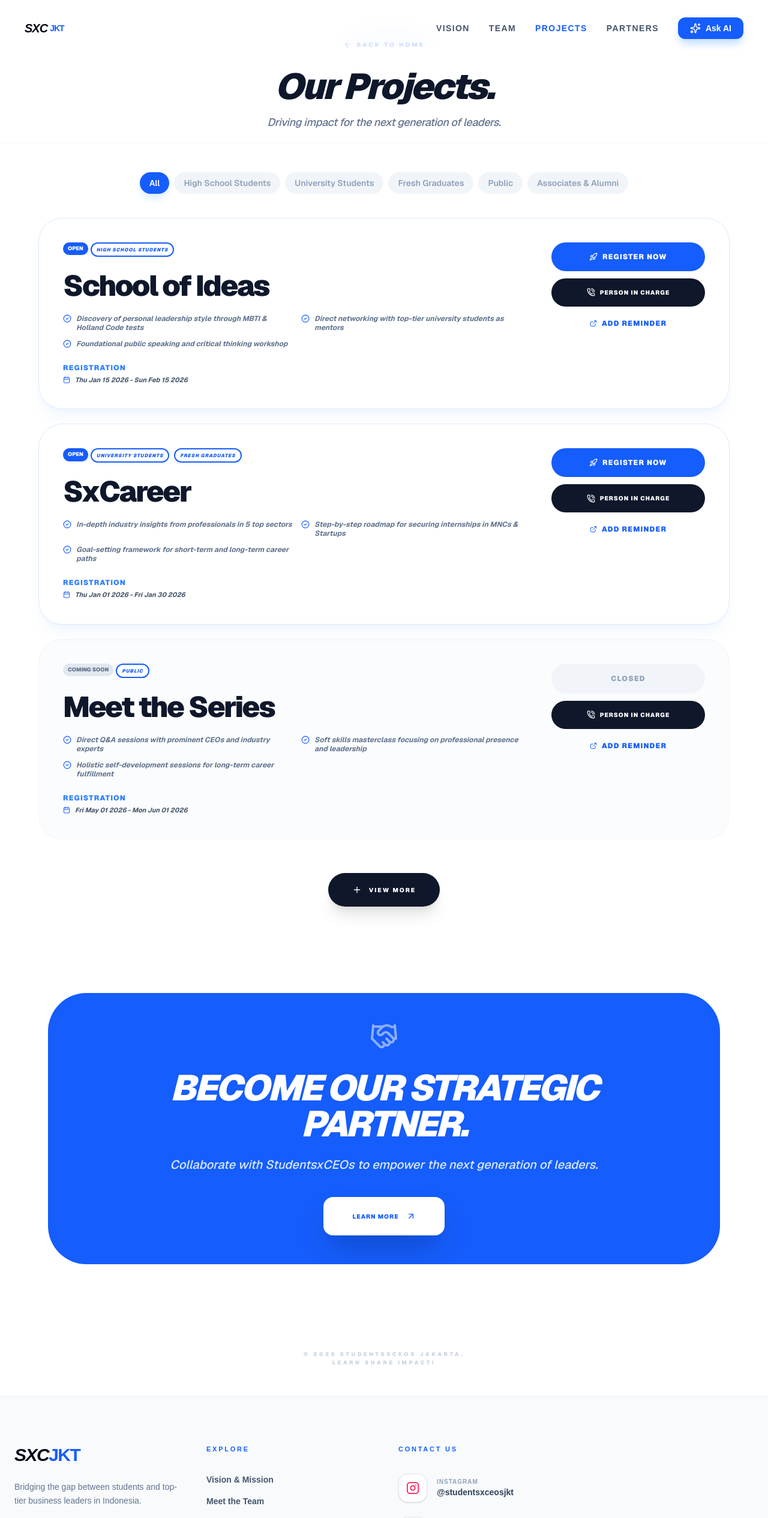
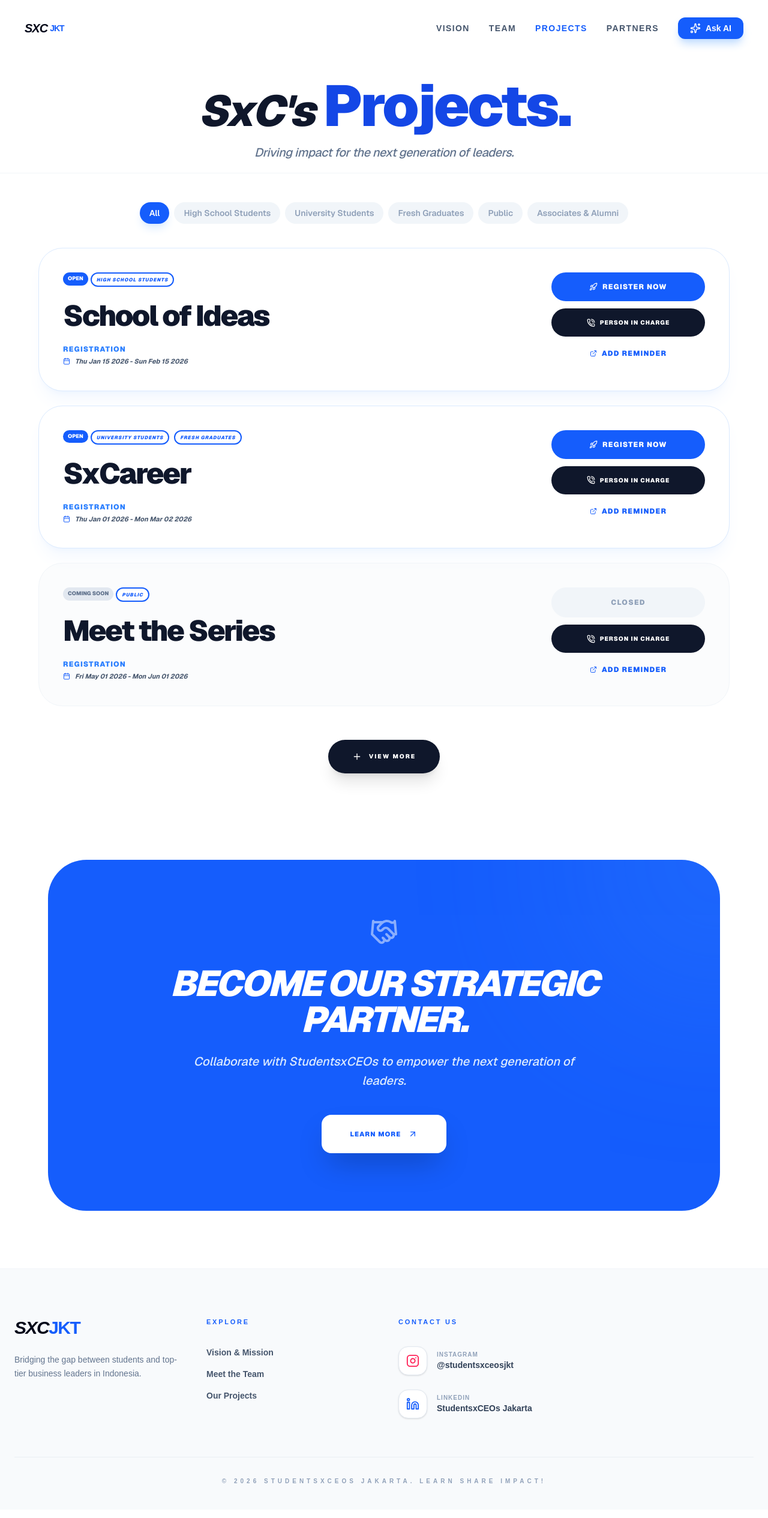
Before and after one commit to Krozlov/StudentXCeoTD2, a Next.js app: page /events in a window 1280 px wide. Shown: the top 2530 px of the page at 60% size. Built offline with nearby package versions, Linux system fonts and the light colour scheme.

Commit message:
fix: revise structure

```diff
--- a/package.json
+++ b/package.json
@@ -12,7 +12,7 @@
     "@google/generative-ai": "^0.24.1",
     "framer-motion": "^12.29.2",
     "lucide-react": "^0.562.0",
-    "next": "16.1.4",
+    "next": "^16.1.6",
     "react": "19.2.3",
     "react-dom": "19.2.3",
     "react-markdown": "^10.1.0"
--- a/src/app/events/page.tsx
+++ b/src/app/events/page.tsx
@@ -12,9 +12,6 @@ import {
   ExternalLink,
   Plus,
   Handshake,
-  Instagram,
-  Linkedin,
-  Mail,
   ArrowUpRight
 } from "lucide-react";
 import {PROJECTS_DATA as PROJECTS} from "@/constants/projects";
@@ -28,6 +25,12 @@ const getProjectStatus = (start: string, end: string) => {
   if (now < startDate) return "COMING SOON";
   if (now >= startDate && now <= endDate) return "OPEN";
   return "FINISHED";
+};
+
+const STATUS_PRIORITY :Record<string, number> = {
+  "OPEN": 1,
+  "COMING SOON": 2,
+  "FINISHED": 3
 };
 
 export default function ProjectsPage() {
@@ -44,58 +47,62 @@ export default function ProjectsPage() {
     return [...filtered].sort((a, b) => {
       const statusA = getProjectStatus(a.startDate, a.endDate);
       const statusB = getProjectStatus(b.startDate, b.endDate);
-      const priority: Record<string, number> = { "OPEN": 1, "COMING SOON": 2, "FINISHED": 3 };
-      return priority[statusA] - priority[statusB];
+      return STATUS_PRIORITY[statusA] - STATUS_PRIORITY[statusB];
     });
   }, [activeFilter]);
 
-  const visibleProjects = showAll ? processedProjects : processedProjects.slice(0, 3);
-  const selectedProject = PROJECTS.find(p => p.id === selectedId);
+  const visibleProjects= showAll ? processedProjects : processedProjects.slice(0, 3);
+  const selectedProject = useMemo(() =>
+    processedProjects.find(p=> p.id === selectedId) || null,
+    [selectedId, processedProjects]
+  );
 
   return (
     <div className="min-h-screen bg-white text-slate-900 font-sans selection:bg-blue-100 overflow-x-hidden">
 
       {/*HEADER*/}
-      <section className="pt-16 pb-5 px-6 border-b border-slate-100">
+      <section className="pt-32 pb-5 px-6 border-b border-slate-100">
         <div className="max-w-6xl mx-auto text-center">
-          <Link href="/" className="inline-flex items-center gap-2 text-[10px] font-black uppercase tracking-[0.3em] text-blue-600 hover:gap-4 transition-all mb-8">
-            <ArrowLeft size={14} /> Back to Home
-          </Link>
-          <h1 className="text-6xl font-black tracking-tighter mb-4 italic leading-none">Our Projects.</h1>
-          <p className="text-slate-500 font-medium text-lg italic tracking-tight">Driving impact for the next generation of leaders.</p>
+          <h1 className="text-7xl font-black tracking-tighter mb-4 italic leading-none">SxC's<span className="text-blue-700 md:text-8xl not-italic"> Projects.</span></h1>
+          <p className="text-slate-500 font-medium text-xl italic tracking-tight">Driving impact for the next generation of leaders.</p>
         </div>
       </section>
 
       {/*LIST SECTION*/}
       <section className="py-12 px-6">
         <div className="max-w-6xl mx-auto">
+
           {/*Filter*/}
           <div className="flex flex-wrap justify-center gap-2 mb-10">
             {CATEGORIES.map((cat) => (
               <button
                 key={cat}
                 onClick={() => { setActiveFilter(cat); setShowAll(false); }}
-                className={`px-4 py-2 rounded-full text-xs md:text-sm font-semibold font-black transition-all duration-300 ${activeFilter === cat ? "bg-blue-600 text-white shadow-lg shadow-blue-100" : "bg-slate-100 text-slate-400 hover:bg-slate-200"}`}
+                className={`px-4 py-2 rounded-full text-xs md:text-sm font-semibold transition-all duration-300 ${activeFilter === cat ? "bg-blue-600 text-white shadow-lg shadow-blue-100" : "bg-slate-100 text-slate-400 hover:bg-slate-200"}`}
               >
                 {cat}
               </button>
             ))}
           </div>
+
           {/*Content*/}
           <div className="flex flex-col gap-6">
               {visibleProjects.map((proj) => {
                 const status = getProjectStatus(proj.startDate, proj.endDate);
                 const googleUrl = `https://calendar.google.com/calendar/render?action=TEMPLATE&text=${encodeURIComponent(proj.title)}&dates=${proj.startDate.replace(/-/g, '')}/${proj.endDate.replace(/-/g, '')}&details=${encodeURIComponent(proj.description)}`;
-
                 return (
                   <motion.div
                     key={proj.id}
                     layout
-                    initial={{ opacity: 0, y: 20 }}
+                    initial={{ opacity:0, y:20 }}
                     animate={{ opacity: 1, y: 0 }}
-                    exit={{ opacity: 0, scale: 0.95 }}
+                    exit={{ opacity:0, scale: 0.95 }}
                     onClick={() => setSelectedId(proj.id)}
+                    onKeyDown={(e)=> e.key === 'Enter' && setSelectedId(proj.id)}
+                    tabIndex={0}
                     className={`group relative border rounded-[2.5rem] p-6 md:p-10 flex flex-col md:flex-row items-start gap-8 transition-all duration-500 cursor-pointer ${status === 'OPEN' ? 'bg-white border-blue-100 shadow-xl shadow-blue-500/5' : 'bg-slate-50/50 border-slate-100'}`}
+                    role="button"
+                    aria-label={`View details for ${proj.title}`}
                   >
                     <div className="flex-grow space-y-6">
 
@@ -117,16 +124,6 @@ export default function ProjectsPage() {
                       <h3 className="text-3xl md:text-5xl font-black tracking-tighter leading-none group-hover:text-blue-600 transition-colors">
                         {proj.title}
                       </h3>
-
-                      {/*Outcomes*/}
-                      <div className="grid grid-cols-1 md:grid-cols-2 gap-3">
-                        {proj.outcomes?.map((item, index) => (
-                          <div key={index} className="flex items-start gap-2">
-                            <CheckCircle2 size={14} className="text-blue-600 shrink-0" />
-                            <span className="text-slate-500 text-xs font-bold italic leading-tight">{item}</span>
-                          </div>
-                        ))}
-                      </div>
 
                       {/*Dates*/}
                         <div className="space-y-1">
@@ -163,32 +160,133 @@ export default function ProjectsPage() {
 
             {!showAll && processedProjects.length > 3 && (
               <button onClick={() => setShowAll(true)} className="mt-8 mx-auto flex items-center gap-3 px-10 py-5 bg-slate-900 text-white rounded-full text-[10px] font-black uppercase tracking-[0.2em] hover:bg-blue-600 transition-all shadow-xl">
-                <Plus size={16} /> View More
+                <Plus size={16} />View More
               </button>
             )}
           </div>
         </div>
       </section>
 
-      {/* PARTNER CTA SECTION */}
-      <section className="py-12 px-6 bg-blue-600 text-white rounded-[4rem] mx-20 my-24 overflow-hidden relative">
+      {/*PARTNER CTA SECTION*/}
+      <section className="py-16 md:py-24 px-6 bg-blue-600 text-white rounded-[2.5rem] md:rounded-[4rem] mx-4 md:mx-20 my-16 md:my-24 overflow-hidden relative">
         <div className="max-w-4xl mx-auto text-center relative z-10">
-          <Handshake size={48} className="mx-auto mb-8 opacity-50" />
-          <h2 className="text-4xl md:text-6xl font-black italic tracking-tighter mb-6 uppercase">Become Our Strategic Partner.</h2>
-          <p className="text-blue-100 text-lg md:text-xl font-medium italic mb-10">
+          <Handshake size={40} className="md:w-12 md:h-12 mx-auto mb-6 md:mb-8 opacity-50" />
+          <h2 className="text-3xl md:text-6xl font-black italic tracking-tighter mb-4 md:mb-6 uppercase leading-none">
+            Become Our <br className="md:hidden" /> Strategic Partner.
+          </h2>
+          <p className="text-blue-100 text-sm md:text-xl font-medium italic mb-8 md:mb-10 max-w-2xl mx-auto leading-relaxed">
             Collaborate with StudentsxCEOs to empower the next generation of leaders.
           </p>
-          <Link href="#" className="inline-flex items-center gap-3 px-12 py-6 bg-white text-blue-600 rounded-2xl font-black text-[10px] uppercase tracking-widest hover:scale-105 transition-transform shadow-2xl">
+
+          <Link
+            href="#"
+            className="inline-flex w-full md:w-auto items-center justify-center gap-3 px-8 md:px-12 py-5 md:py-6 bg-white text-blue-600 rounded-2xl font-black text-[10px] md:text-[11px] uppercase tracking-widest hover:scale-105 transition-transform shadow-2xl"
+          >
             Learn More <ArrowUpRight size={16} />
           </Link>
         </div>
+
+        {/*Background*/}
+        <div className="absolute top-0 right-0 w-64 h-64 md:w-96 md:h-96 bg-blue-400 rounded-full blur-[100px] md:blur-[150px] opacity-30 -translate-y-1/2 translate-x-1/2" />
       </section>
 
-      {/*FOOTER*/}
-      <footer className="py-12 text-center text-slate-300 text-[9px] font-black uppercase tracking-[0.4em]">
-        © 2026 StudentsxCEOs Jakarta. <br/> Learn Share Impact!
-      </footer>
+      {/*MODAL POPUP*/}
+      <AnimatePresence>
+        {selectedId && selectedProject && (
+          <div className="fixed inset-0 z-[100] flex items-center justify-center p-4 md:p-6">
+            {/*Backdrop */}
+            <motion.div
+              initial={{opacity: 0 }}
+              animate={{ opacity:1}}
+              exit={{opacity:0}}
+              onClick={() => setSelectedId(null)}
+              className="absolute inset-0 bg-slate-900/80 backdrop-blur-xl"
+            />
 
+            {/*Konten*/}
+            <motion.div
+              layoutId={String(selectedId)}
+              className="relative bg-white w-full max-w-2xl max-h-[85vh] overflow-y-auto p-8 md:p-14 rounded-[2.5rem] md:rounded-[4rem] shadow-2xl z-10 custom-scrollbar"
+            >
+              {/*Close Button Mobile*/}
+              <button
+                onClick={() => setSelectedId(null)}
+                className="absolute top-6 right-8 text-slate-300 hover:text-slate-900 transition-colors md:hidden"
+              >
+                <Plus size={24} className="rotate-45" />
+              </button>
+
+              {/*Categories*/}
+              <div className="flex flex-wrap gap-2 mb-6 ">
+                {selectedProject.categories?.map((cat) => (
+                  <span key={cat} className="py-1 px-3 rounded-full bg-blue-50 text-blue-600 text-[9px] font-black uppercase tracking-widest border border-blue-100">
+                    {cat}
+                  </span>
+                ))}
+              </div>
+
+              {/*Title & Description*/}
+              <h2 className="text-4xl md:text-5xl font-black mb-6 border-blue-500 tracking-tighter leading-none text-slate-900">
+                {selectedProject.title}
+              </h2>
+
+              <div className="bg-slate-50 p-6 md:p-8 rounded-[2rem] mb-10 border-l-8 border-blue-600">
+                <p className="text-slate-600 text-base md:text-xl font-medium italic leading-relaxed">
+                  "{selectedProject.description}"
+                </p>
+              </div>
+
+              {/*Outcomes*/}
+              <div className="mb-10">
+                <h4 className="text-[10px] font-black uppercase tracking-[0.3em] text-slate-300 mb-6 flex items-center gap-2">
+                  <span className="w-8 h-[2px] bg-slate-100"></span> Key Takeaways
+                </h4>
+                <div className="grid gap-4">
+                  {selectedProject.outcomes?.map((item, index) => (
+                    <div key={index} className="flex items-start gap-4 group">
+                      <div className="w-6 h-6 rounded-full bg-blue-100 flex items-center justify-center shrink-0 group-hover:bg-blue-600 transition-colors">
+                        <CheckCircle2 size={12} className="text-blue-600 group-hover:text-white" />
+                      </div>
+                      <span className="text-slate-700 text-sm md:text-base font-bold italic leading-snug">{item}</span>
+                    </div>
+                  ))}
+                </div>
+              </div>
+
+              {/*Technical Info*/}
+              <div className="grid grid-cols-2 gap-6 mb-12 py-8 border-y border-slate-100">
+                <div>
+                  <p className="text-xs font-black text-slate-500 uppercase tracking-widest mb-2">Timeline</p>
+                  <p className="text-slate-900 font-bold italic text-sm">
+                    {new Date(selectedProject.startDate).toLocaleDateString('en-US', { month: 'long', year: 'numeric' })}
+                  </p>
+                </div>
+                <div>
+                  <p className="text-xs font-black text-slate-500 uppercase tracking-widest mb-2">Partnership Window</p>
+                  <p className="text-slate-900 font-bold italic text-sm">{selectedProject.partnerRange || "TBA"}</p>
+                </div>
+              </div>
+
+              {/*CTA*/}
+              <div className="flex flex-col md:flex-row gap-4">
+                <Link
+                  href={selectedProject.link || "#"}
+                  target="_blank"
+                  className="flex-[2] py-5 bg-blue-600 text-white text-xs font-black uppercase tracking-[0.2em] rounded-2xl text-center hover:bg-blue-700 transition-all flex items-center justify-center gap-3 shadow-xl shadow-blue-200"
+                >
+                  <Rocket size={16}/> Register Now!
+                </Link>
+                <button
+                  onClick={()=> setSelectedId(null)}
+                  className="flex-1 py-5 bg-slate-200 text-slate-400 text-xs font-black uppercase tracking-[0.2em] rounded-2xl hover:bg-slate-200 transition-all"
+                >
+                  Back
+                </button>
+              </div>
+            </motion.div>
+          </div>
+        )}
+      </AnimatePresence>
     </div>
 
   );
--- a/src/app/vision-mission/page.tsx
+++ b/src/app/vision-mission/page.tsx
@@ -16,9 +16,6 @@ export default function VisionMissionPage() {
       <section className="relative pt-30 pb-5 px-10 bg-slate-50">
         <div className="max-w-4xl mx-auto text-center">
           <motion.div initial={{opacity:0, y:20 }} animate={{opacity: 1, y:0 }} transition={{duration: 0.6 }}>
-            <Link href="/" className="inline-flex items-center gap-2 text-[10px] font-black uppercase tracking-[0.3em] text-blue-600 mb-4">
-              <ArrowLeft size={14} /> Back to Home
-            </Link>
             <h1 className="text-5xl md:text-8xl font-black tracking-tighter leading-[0.85] mb-4">
               Learn <br/> <span className="text-blue-600">Share <br/> <span className="text-black italic text-5xl md:text-8xl"> IMPACT!</span></span>
             </h1>
@@ -158,10 +155,6 @@ export default function VisionMissionPage() {
           </div>
         </div>
       </section>
-      {/*FOOTER*/}
-      <footer className="py-12 text-center text-slate-300 text-[9px] font-black uppercase tracking-[0.4em]">
-        © 2026 StudentsxCEOs Jakarta. <br/> Learn Share Impact!
-      </footer>
     </div>
   );
 }
--- a/src/constants/projects.ts
+++ b/src/constants/projects.ts
@@ -1,4 +1,16 @@
 export const CATEGORIES = ["All", "High School Students", "University Students", "Fresh Graduates", "Public", "Associates & Alumni"];
+
+export interface Project {
+  id: number;
+  title: string;
+  categories: string[];
+  description: string;
+  outcomes: string[];
+  startDate: string;
+  endDate: string;
+  partnerRange?: string;
+  link?: string;
+}
 
 export const PROJECTS_DATA = [
   {
@@ -29,7 +41,7 @@ export const PROJECTS_DATA = [
       "Goal-setting framework for short-term and long-term career paths"
     ],
     startDate: "2026-01-01",
-    endDate: "2026-01-30",
+    endDate: "2026-02-30",
     partnerRange: "Nov - Dec 2025",
     link: "https://www.instagram.com/studentsxceosjakarta"
   },
```
Also changed, not shown: 1 other file (tests, documents, lock files or other folders).
